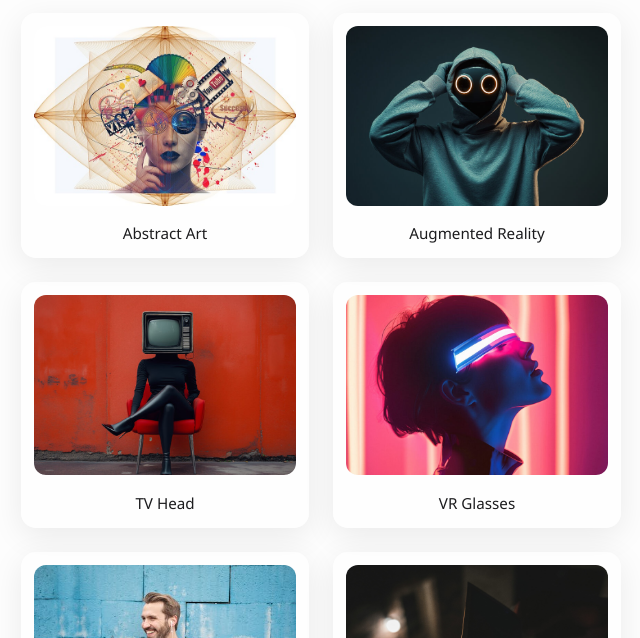
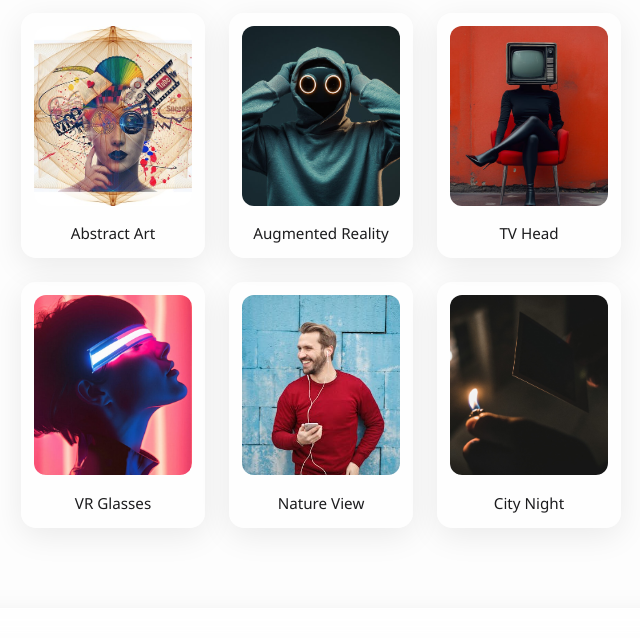
Before and after one commit to SXTH2105/Photo-Gallery-Group04-Project-KIT, a plain HTML site: page index.html in a window 1280 px wide. Shown: the part 543-1181 px from the top of the page, without its empty margins (319-959 px from the left). Drawn offline with Linux system fonts and the light colour scheme.

Commit message:
Modified HTML and css

```diff
--- a/css/style.css
+++ b/css/style.css
@@ -100,10 +100,10 @@ input[type="submit"]:hover, input[type="reset"]:hover {
 }
 
 .image-grid {
-    max-width: 600px; /* keeps the grid centered and narrow */
-    margin: 0 auto; /* centers the whole grid */
+    max-width: 600px;
+    margin: 0 auto;
     display: grid;
-    grid-template-columns: repeat(2, 1fr); /* 2 photos per row */
+    grid-template-columns: repeat(3, 1fr);
     gap: 1.5rem;
 }
 
```
